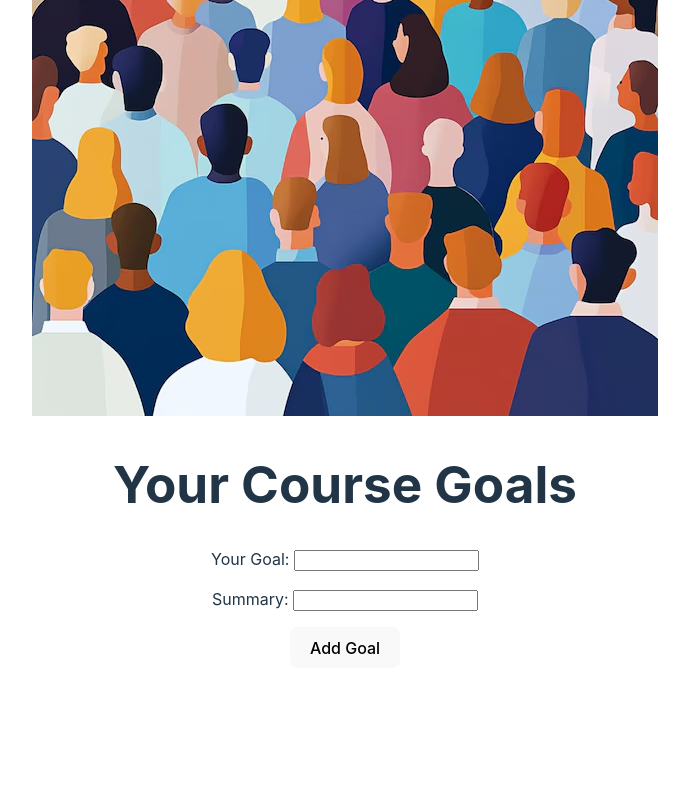
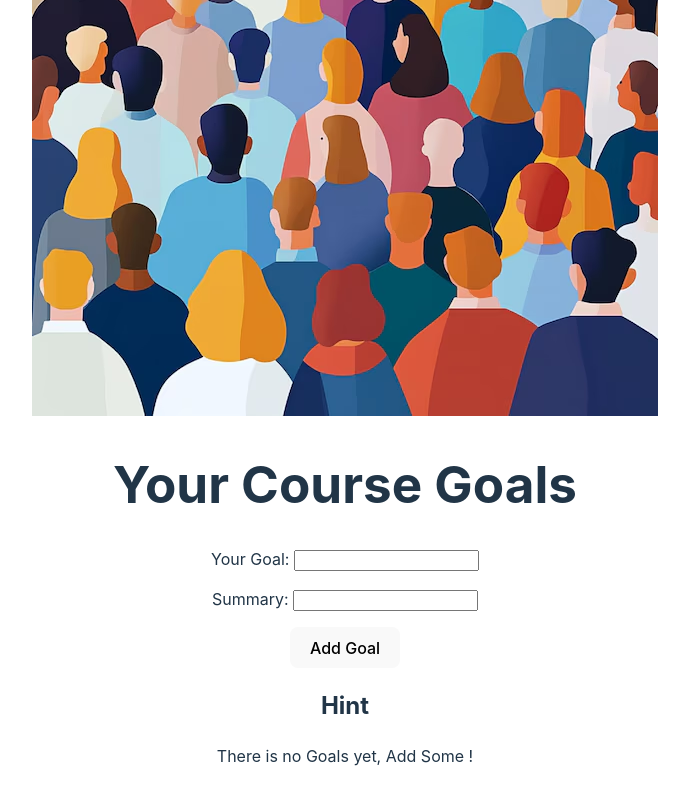
Before and after one commit to Pearl-15/React-TypeScript-Basic, a React (Vite) app: page / in a window 1280 px wide. Shown: the part 242-1042 px from the top of the page, without its empty margins (295-984 px from the left). Before the commit the page ends 958 px from the top, so only its background shows below. Built offline with nearby package versions, Linux system fonts and the light colour scheme.

Commit message:
feat: add InfoBox hit & warning with 2 literal type make it union

```diff
--- a/src/App.tsx
+++ b/src/App.tsx
@@ -7,6 +7,7 @@ import Header from './components/Header.tsx';
 import goalsImg from './assets/goals.jpg'
 import CourseGoalList from './components/CourseGoalList.tsx';
 import NewGoal from './components/NewGoal.tsx';
+import InfoBox from './components/InfoBox.tsx';
 
 export type CourseGoal = {
   title: string;
--- a/src/components/CourseGoalList.tsx
+++ b/src/components/CourseGoalList.tsx
@@ -1,6 +1,7 @@
-import { PropsWithChildren } from "react";
+import { type ReactNode } from "react";
 import CourseGoal from "./CourseGoal";
 import { type CourseGoal as CourseGoalProps } from "../App";
+import InfoBox from "./InfoBox";
 
 type CourseGoalListProps = {
     goals: CourseGoalProps[];
@@ -8,7 +9,28 @@ type CourseGoalListProps = {
 };
 
 export default function CourseGoalList({goals, onDeleteGoal}: CourseGoalListProps){
+
+    if(goals.length === 0){
+        return (
+            <InfoBox mode="hint">
+                There is no Goals yet, Add Some !
+            </InfoBox>
+        )
+    }
+
+    let warningBox: ReactNode; //does not have initial value only know type - will pass as a children so use "ReactNode" type
+    if(goals.length >= 4){
+        warningBox = (
+            <InfoBox mode='warning'>
+                You're collecting a lot of goals. Don't put so hard on yourself.
+            </InfoBox>
+        )
+    }
+
+
     return(
+        <>
+        {warningBox}
         <ul>
         {goals.map(goal => (
           <li key={goal.id}>
@@ -21,5 +43,6 @@ export default function CourseGoalList({goals, onDeleteGoal}: CourseGoalListProp
           </li>
         ))}
         </ul>
+        </>
     )
 };
--- /dev/null
+++ b/src/components/InfoBox.tsx
@@ -0,0 +1,25 @@
+import { type ReactNode } from "react";
+
+type InfoBoxProps = {
+    mode: 'hint' | 'warning'; //using 2 "literal" type make it "union"
+    children: ReactNode
+}
+
+export default function InfoBox( {mode, children}: InfoBoxProps){
+
+    if(mode === "hint"){
+        return(
+            <aside>
+                <h2>Hint</h2>
+                {children}
+            </aside>
+        )
+    }
+
+    return(
+        <aside>
+            <h2>Warning</h2>
+            {children}
+        </aside>
+    )
+}
```
